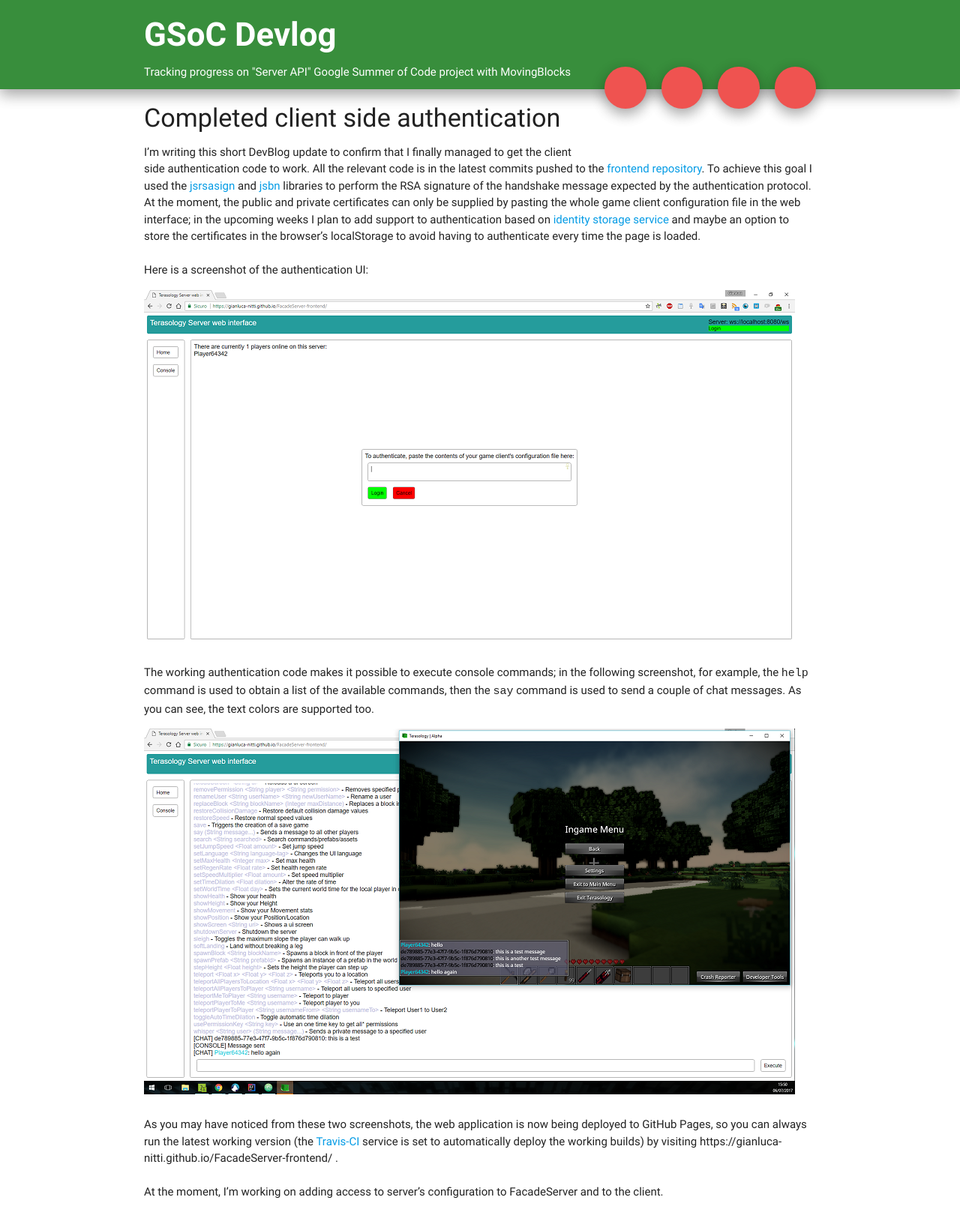
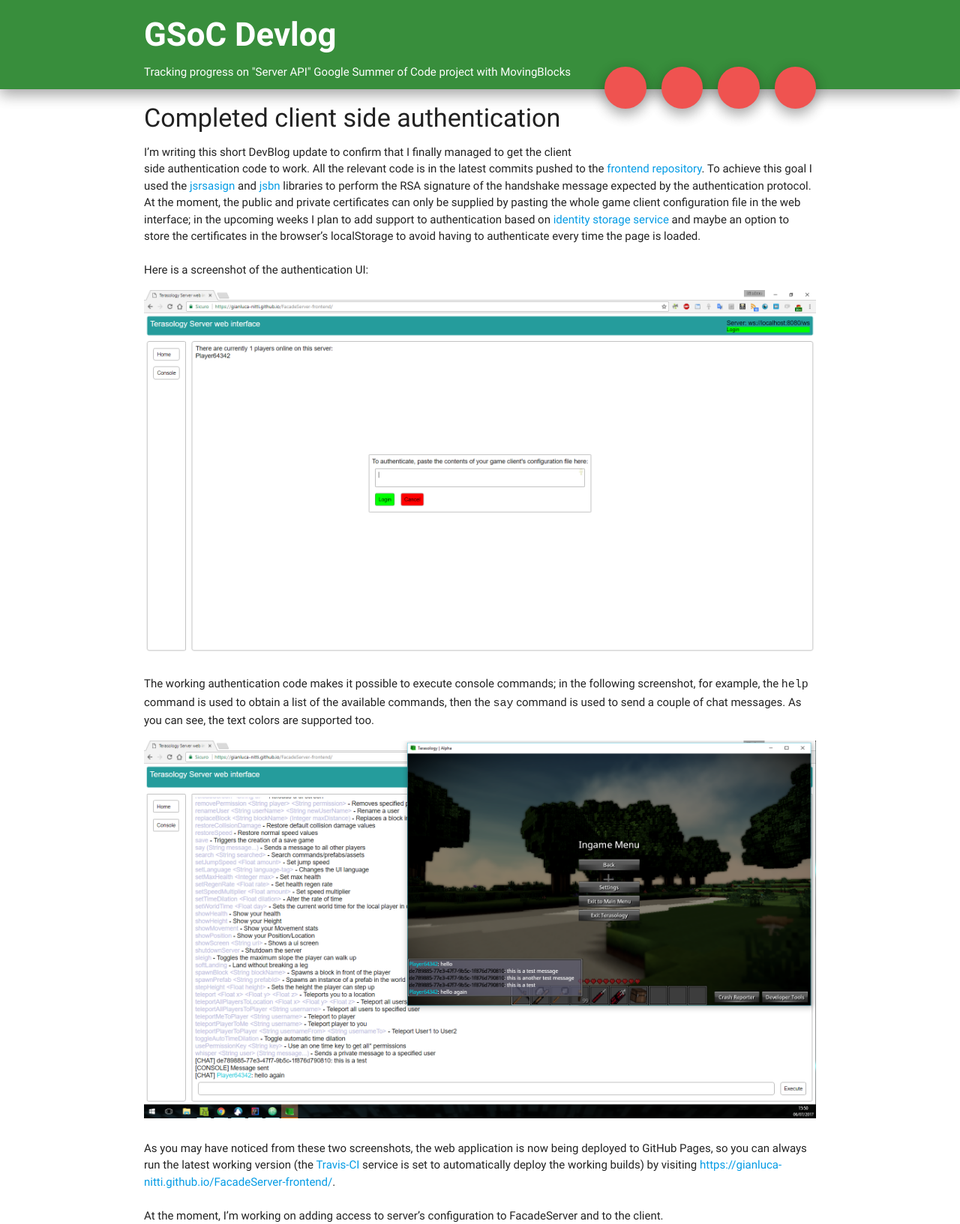
Before and after one commit to gianluca-nitti/GSoC-2017-devlog, a Jekyll site: the page built from _posts/2017-07-06-week6.md, in a window 1280 px wide. Shown: the whole page at 75% size. Built offline with Jekyll 4.4.1, drawn with Linux system fonts in a browser that asks for light colours; nearby versions of some CDN libraries; our own code applies the rules of GitHub Pages for plain Markdown files; library files that are not in the unit come from our copies; before the commit the page ends 1602 px from its top, so only the background shows below that.

Commit message:
Images are now responsive

```diff
--- a/_posts/2017-07-06-week6.md
+++ b/_posts/2017-07-06-week6.md
@@ -14,6 +14,6 @@ The working authentication code makes it possible to execute console commands; i
 
 ![Screenshot]({{ site.baseurl }}/images/client-console-1.PNG)\\
 \\
-As you may have noticed from these two screenshots, the web application is now being deployed to GitHub Pages, so you can always run the latest working version (the [Travis-CI](https://travis-ci.org/gianluca-nitti/FacadeServer-frontend) service is set to automatically deploy the working builds) by visiting https://gianluca-nitti.github.io/FacadeServer-frontend/ . \\
+As you may have noticed from these two screenshots, the web application is now being deployed to GitHub Pages, so you can always run the latest working version (the [Travis-CI](https://travis-ci.org/gianluca-nitti/FacadeServer-frontend) service is set to automatically deploy the working builds) by visiting [https://gianluca-nitti.github.io/FacadeServer-frontend/](https://gianluca-nitti.github.io/FacadeServer-frontend/). \\
 \\
 At the moment, I'm working on adding access to server's configuration to FacadeServer and to the client.
--- a/css/index.css
+++ b/css/index.css
@@ -1,6 +1,11 @@
 html, body {
 	width: 100%;
 	height: 100%;
+}
+
+img {
+	width: 100%;
+	height: auto;
 }
 
 .gh-icon {
```
Also changed, not shown: images/client-auth-1.PNG, images/client-console-1.PNG.
